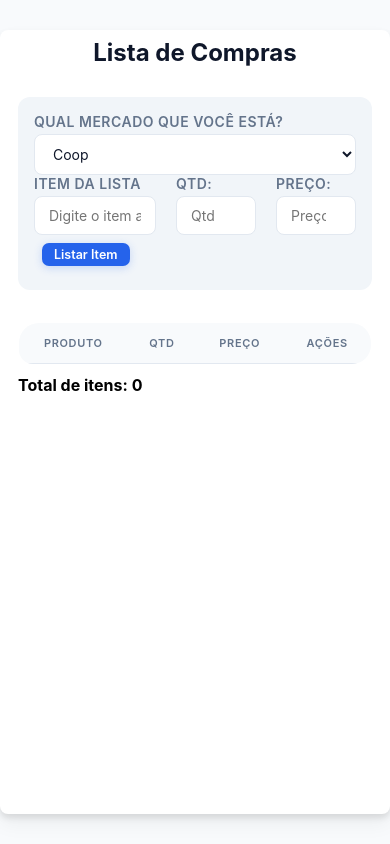
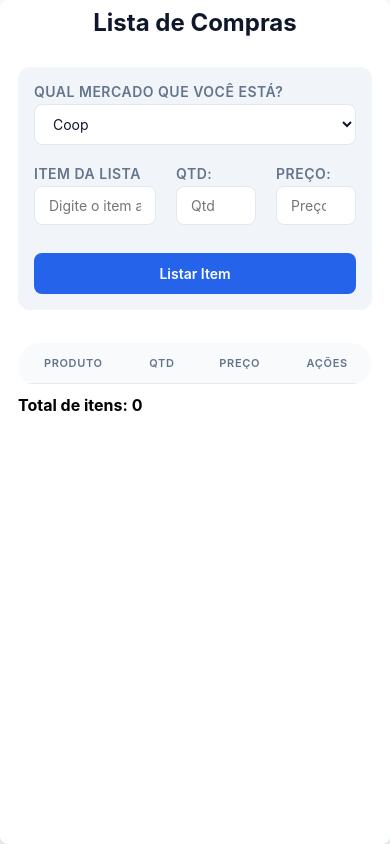
Before and after one commit to Camargofox/Cade-a-lista, a plain HTML site: page index.html in a window 390 px wide. Drawn offline with Linux system fonts and the light colour scheme.

Commit message:
atualização do layout

```diff
--- a/CSS/index.css
+++ b/CSS/index.css
@@ -27,7 +27,7 @@ body {
 .container {
   width: 100%;
   max-width: 600px;
-  height: 93vh;
+  height: 100%;
   border-radius: 8px;
   padding: 8px;
   background: #ffffff;
@@ -212,22 +212,20 @@ select {
   font-weight: bold;
 }
 
+
+
+
 @media (max-width: 550px) {
 
   #container-itens-cadastrados {
-  margin-top: 20px;
-  max-height: 480px;
-  overflow-y: auto;
-  border: 1px solid #cccccc00;
-  border-radius: 0 0 20px 15px;
+    margin-top: 20px;
+    max-height: 480px;
+    overflow-y: auto;
+    border: 1px solid #cccccc00;
+    border-radius: 0 0 20px 15px;
   }
 
-  .mercado-e-lista {
-    display: block;
-    justify-content: center;
-    gap: 20px;
 
-  }
 
   form {
     display: flex;
@@ -244,7 +242,6 @@ select {
     border-bottom: 1px solid #E2E8F0;
     text-align: left;
     border-radius: 0;
-    /* para garantir que as bordas arredondadas sejam aplicadas apenas nos cantos */
 
   }
 
@@ -254,7 +251,7 @@ select {
   }
 
   .btn {
-    padding: 4px 12px;
+    /* padding: 4px 12px;
     background: #2563EB;
     border: none;
     border-radius: 7px;
@@ -264,65 +261,22 @@ select {
     cursor: pointer;
     box-shadow: 0 2px 8px rgba(37, 99, 235, 0.22);
     margin: 8px;
-    text-align: center;
+    text-align: center; */
+
+    background-color: #2563EB;;
+    color: white;
+    border: none;
+    padding: 12px;
+    border-radius: 8px;
+    font-size: 14px;
+    font-weight: 600;
+    cursor: pointer;
+    display: flex;
+    align-items: center;
+    justify-content: center;
+    gap: 8px;
+    transition: background-color 0.2s;
+    margin-top: 8px;
   }
 
 }
-
-
-@media (max-width: 480px) {
-
-  #container-itens-cadastrados {
-  /* margin-top: 10px;  */
-  max-height: 450px;
-  overflow-y: auto;
-  border: 1px solid #cccccc00;
-  border-radius: 0 0 20px 15px;
-  }
-
-  .mercado-e-lista {
-    display: block;
-    justify-content: center;
-    gap: 20px;
-
-  }
-
-  form {
-    display: flex;
-    gap: 20px;
-  }
-
-  .thead th {
-    color: #64748B;
-    font-weight: 600;
-    font-size: 11px;
-    text-transform: uppercase;
-    letter-spacing: 0.06em;
-    padding: 13px 16px;
-    border-bottom: 1px solid #E2E8F0;
-    text-align: left;
-    border-radius: 0;
-    /* para garantir que as bordas arredondadas sejam aplicadas apenas nos cantos */
-
-  }
-
-  .jc-center {
-    display: flex;
-    justify-content: center;
-  }
-
-  .btn {
-    padding: 4px 12px;
-    background: #2563EB;
-    border: none;
-    border-radius: 7px;
-    color: #fff;
-    font-size: 12.5px;
-    font-weight: 600;
-    cursor: pointer;
-    box-shadow: 0 2px 8px rgba(37, 99, 235, 0.22);
-    margin: 8px;
-    text-align: center;
-  }
-
-}
```
